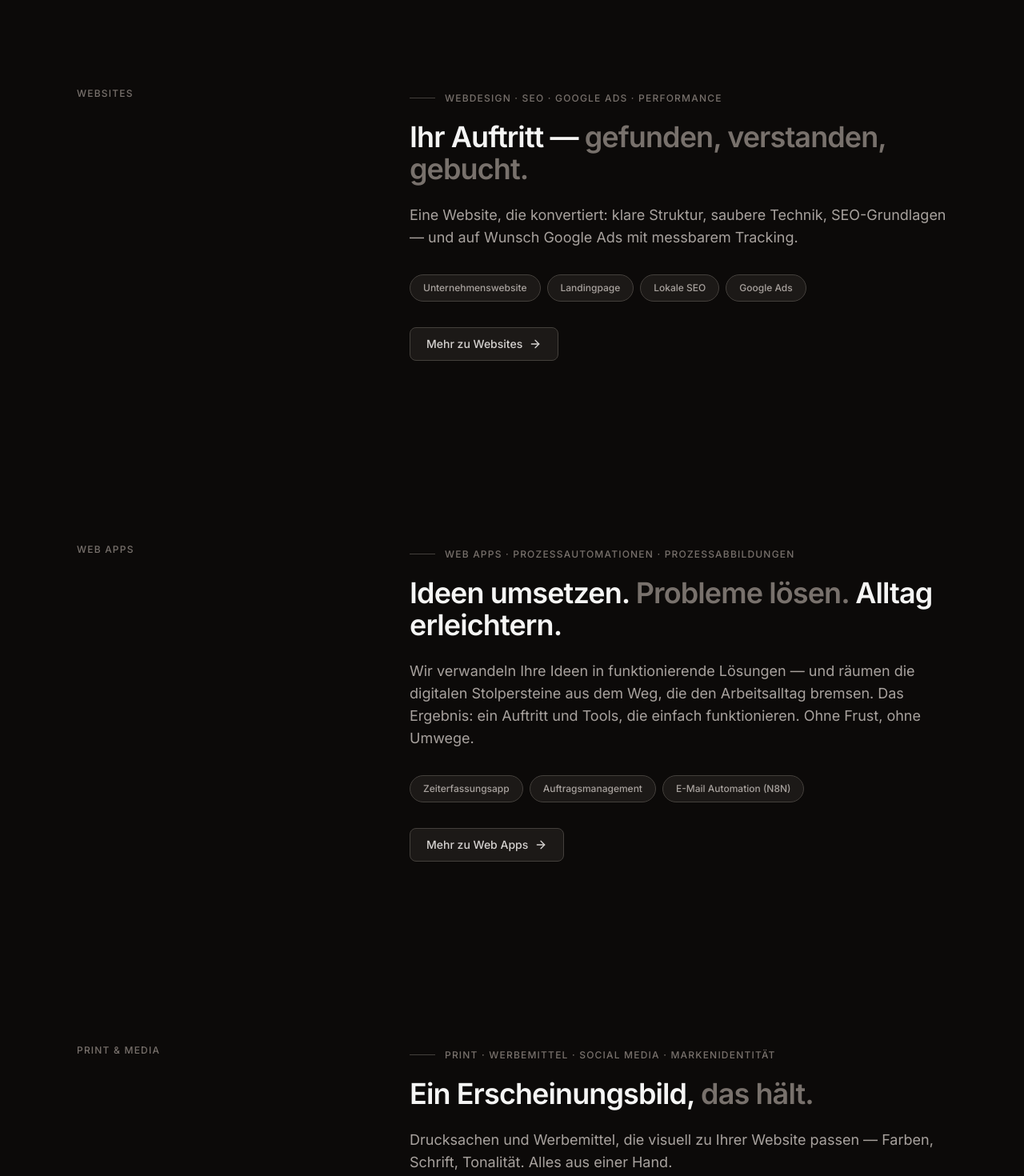
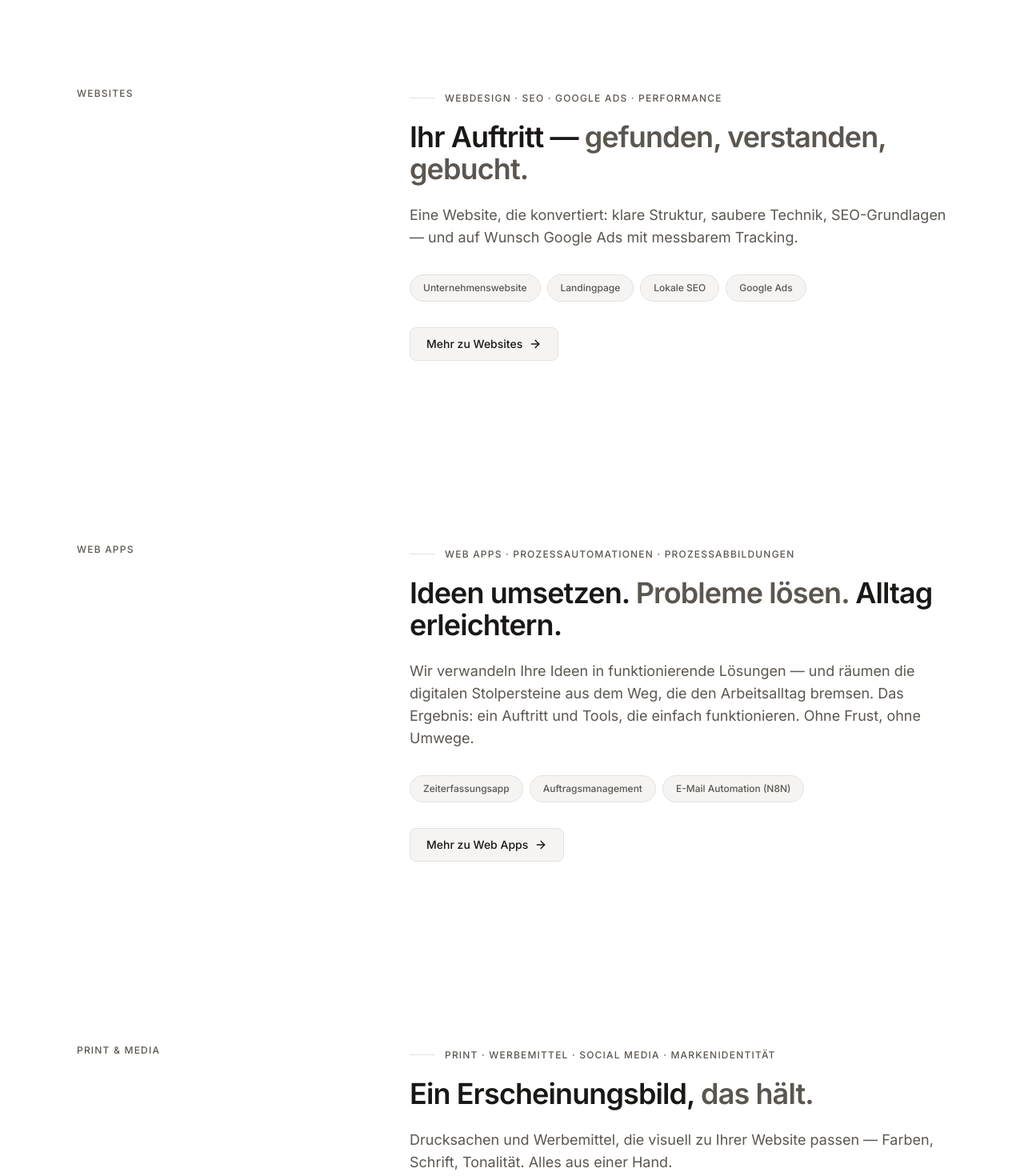
Before and after one commit to Christof999/csoftware, a React (Vite) app: page / in a window 1280 px wide. Shown: the part 780-2250 px from the top of the page at 80% size. Built offline with nearby package versions, Linux system fonts and the light colour scheme.

Commit message:
fix(home): Leistungs-Sektionen nur im Dark Mode schwarz
Light Mode: bg-gallery-surface + gallery/shell-Farben für Lesbarkeit.
Dark Mode: unverändert stone-950 und bestehende helle Akzentfarben.

Co-authored-by: Christof999 <Christof999@users.noreply.github.com>

```diff
--- a/src/components/home/HomeManifesto.tsx
+++ b/src/components/home/HomeManifesto.tsx
@@ -11,7 +11,10 @@ const EXAMPLES = [
 
 export function HomeManifesto() {
   return (
-    <section id="webapps" className="bg-stone-950 py-20 sm:py-28">
+    <section
+      id="webapps"
+      className="bg-gallery-surface py-20 sm:py-28 dark:bg-stone-950"
+    >
       <div className="mx-auto max-w-6xl px-4 sm:px-6 lg:px-8">
         <motion.div
           initial="hidden"
@@ -23,7 +26,7 @@ export function HomeManifesto() {
           <motion.p
             custom={0}
             variants={fadeInUp}
-            className="text-xs font-medium uppercase tracking-widest text-stone-500 pt-1"
+            className="pt-1 text-xs font-medium uppercase tracking-widest text-shell-muted dark:text-stone-500"
           >
             Web Apps
           </motion.p>
@@ -32,26 +35,29 @@ export function HomeManifesto() {
             <motion.p
               custom={1}
               variants={fadeInUp}
-              className="inline-flex items-center gap-3 text-xs font-medium uppercase tracking-widest text-stone-500"
+              className="inline-flex items-center gap-3 text-xs font-medium uppercase tracking-widest text-shell-muted dark:text-stone-500"
             >
-              <span className="h-px w-8 bg-stone-700 inline-block" aria-hidden />
+              <span
+                className="inline-block h-px w-8 bg-gallery-line dark:bg-stone-700"
+                aria-hidden
+              />
               Web Apps · Prozessautomationen · Prozessabbildungen
             </motion.p>
 
             <motion.h2
               custom={2}
               variants={fadeInUp}
-              className="mt-5 font-display text-3xl font-semibold leading-tight tracking-tight text-stone-100 sm:text-4xl sm:leading-[1.12]"
+              className="mt-5 font-display text-3xl font-semibold leading-tight tracking-tight text-gallery-ink sm:text-4xl sm:leading-[1.12] dark:text-stone-100"
             >
               Ideen umsetzen.{' '}
-              <span className="text-stone-500">Probleme lösen.</span>{' '}
+              <span className="text-shell-muted dark:text-stone-500">Probleme lösen.</span>{' '}
               Alltag erleichtern.
             </motion.h2>
 
             <motion.p
               custom={3}
               variants={fadeInUp}
-              className="mt-6 text-base leading-relaxed text-stone-400 sm:text-lg"
+              className="mt-6 text-base leading-relaxed text-shell-muted sm:text-lg dark:text-stone-400"
             >
               Wir verwandeln Ihre Ideen in funktionierende Lösungen — und
               räumen die digitalen Stolpersteine aus dem Weg, die den
@@ -67,7 +73,7 @@ export function HomeManifesto() {
               {EXAMPLES.map((ex) => (
                 <span
                   key={ex}
-                  className="inline-block cursor-default rounded-full border border-stone-700 bg-stone-900 px-4 py-2 text-xs font-medium text-stone-400"
+                  className="inline-block cursor-default rounded-full border border-gallery-line bg-gallery-bg px-4 py-2 text-xs font-medium text-shell-muted dark:border-stone-700 dark:bg-stone-900 dark:text-stone-400"
                 >
                   {ex}
                 </span>
@@ -77,7 +83,7 @@ export function HomeManifesto() {
             <motion.div custom={5} variants={fadeInUp} className="mt-8">
               <Link
                 to="/leistungen#chapter-02"
-                className="inline-flex items-center gap-2 rounded-lg border border-stone-700 bg-stone-900 px-5 py-2.5 text-sm font-medium text-stone-300 transition hover:border-stone-500 hover:text-white"
+                className="inline-flex items-center gap-2 rounded-lg border border-gallery-line bg-gallery-bg px-5 py-2.5 text-sm font-medium text-gallery-ink transition hover:border-stone-400 dark:border-stone-700 dark:bg-stone-900 dark:text-stone-300 dark:hover:border-stone-500 dark:hover:text-white"
               >
                 Mehr zu Web Apps
                 <ArrowRight className="h-4 w-4" aria-hidden />
--- a/src/components/home/HomePrint.tsx
+++ b/src/components/home/HomePrint.tsx
@@ -7,7 +7,10 @@ const EXAMPLES = ['Visitenkarte', 'Flyer & Folder', 'Messestand', 'Social-Media-
 
 export function HomePrint() {
   return (
-    <section id="print-media" className="bg-stone-950 py-20 sm:py-28">
+    <section
+      id="print-media"
+      className="bg-gallery-surface py-20 sm:py-28 dark:bg-stone-950"
+    >
       <div className="mx-auto max-w-6xl px-4 sm:px-6 lg:px-8">
         <motion.div
           initial="hidden"
@@ -19,7 +22,7 @@ export function HomePrint() {
           <motion.p
             custom={0}
             variants={fadeInUp}
-            className="text-xs font-medium uppercase tracking-widest text-stone-500 pt-1"
+            className="pt-1 text-xs font-medium uppercase tracking-widest text-shell-muted dark:text-stone-500"
           >
             Print & Media
           </motion.p>
@@ -28,25 +31,28 @@ export function HomePrint() {
             <motion.p
               custom={1}
               variants={fadeInUp}
-              className="inline-flex items-center gap-3 text-xs font-medium uppercase tracking-widest text-stone-500"
+              className="inline-flex items-center gap-3 text-xs font-medium uppercase tracking-widest text-shell-muted dark:text-stone-500"
             >
-              <span className="h-px w-8 bg-stone-700 inline-block" aria-hidden />
+              <span
+                className="inline-block h-px w-8 bg-gallery-line dark:bg-stone-700"
+                aria-hidden
+              />
               Print · Werbemittel · Social Media · Markenidentität
             </motion.p>
 
             <motion.h2
               custom={2}
               variants={fadeInUp}
-              className="mt-5 font-display text-3xl font-semibold leading-tight tracking-tight text-stone-100 sm:text-4xl sm:leading-[1.12]"
+              className="mt-5 font-display text-3xl font-semibold leading-tight tracking-tight text-gallery-ink sm:text-4xl sm:leading-[1.12] dark:text-stone-100"
             >
               Ein Erscheinungsbild,{' '}
-              <span className="text-stone-500">das hält.</span>
+              <span className="text-shell-muted dark:text-stone-500">das hält.</span>
             </motion.h2>
 
             <motion.p
               custom={3}
               variants={fadeInUp}
-              className="mt-6 text-base leading-relaxed text-stone-400 sm:text-lg"
+              className="mt-6 text-base leading-relaxed text-shell-muted sm:text-lg dark:text-stone-400"
             >
               Drucksachen und Werbemittel, die visuell zu Ihrer Website passen —
               Farben, Schrift, Tonalität. Alles aus einer Hand.
@@ -60,7 +66,7 @@ export function HomePrint() {
               {EXAMPLES.map((ex) => (
                 <span
                   key={ex}
-                  className="inline-block cursor-default rounded-full border border-stone-700 bg-stone-900 px-4 py-2 text-xs font-medium text-stone-400"
+                  className="inline-block cursor-default rounded-full border border-gallery-line bg-gallery-bg px-4 py-2 text-xs font-medium text-shell-muted dark:border-stone-700 dark:bg-stone-900 dark:text-stone-400"
                 >
                   {ex}
                 </span>
@@ -70,7 +76,7 @@ export function HomePrint() {
             <motion.div custom={5} variants={fadeInUp} className="mt-8">
               <Link
                 to="/leistungen#chapter-03"
-                className="inline-flex items-center gap-2 rounded-lg border border-stone-700 bg-stone-900 px-5 py-2.5 text-sm font-medium text-stone-300 transition hover:border-stone-500 hover:text-white"
+                className="inline-flex items-center gap-2 rounded-lg border border-gallery-line bg-gallery-bg px-5 py-2.5 text-sm font-medium text-gallery-ink transition hover:border-stone-400 dark:border-stone-700 dark:bg-stone-900 dark:text-stone-300 dark:hover:border-stone-500 dark:hover:text-white"
               >
                 Mehr zu Print & Media
                 <ArrowRight className="h-4 w-4" aria-hidden />
--- a/src/components/home/HomeWebsites.tsx
+++ b/src/components/home/HomeWebsites.tsx
@@ -7,7 +7,10 @@ const EXAMPLES = ['Unternehmenswebsite', 'Landingpage', 'Lokale SEO', 'Google Ad
 
 export function HomeWebsites() {
   return (
-    <section id="websites" className="bg-stone-950 py-20 sm:py-28">
+    <section
+      id="websites"
+      className="bg-gallery-surface py-20 sm:py-28 dark:bg-stone-950"
+    >
       <div className="mx-auto max-w-6xl px-4 sm:px-6 lg:px-8">
         <motion.div
           initial="hidden"
@@ -19,7 +22,7 @@ export function HomeWebsites() {
           <motion.p
             custom={0}
             variants={fadeInUp}
-            className="text-xs font-medium uppercase tracking-widest text-stone-500 pt-1"
+            className="pt-1 text-xs font-medium uppercase tracking-widest text-shell-muted dark:text-stone-500"
           >
             Websites
           </motion.p>
@@ -28,25 +31,30 @@ export function HomeWebsites() {
             <motion.p
               custom={1}
               variants={fadeInUp}
-              className="inline-flex items-center gap-3 text-xs font-medium uppercase tracking-widest text-stone-500"
+              className="inline-flex items-center gap-3 text-xs font-medium uppercase tracking-widest text-shell-muted dark:text-stone-500"
             >
-              <span className="h-px w-8 bg-stone-700 inline-block" aria-hidden />
+              <span
+                className="inline-block h-px w-8 bg-gallery-line dark:bg-stone-700"
+                aria-hidden
+              />
               Webdesign · SEO · Google Ads · Performance
             </motion.p>
 
             <motion.h2
               custom={2}
               variants={fadeInUp}
-              className="mt-5 font-display text-3xl font-semibold leading-tight tracking-tight text-stone-100 sm:text-4xl sm:leading-[1.12]"
+              className="mt-5 font-display text-3xl font-semibold leading-tight tracking-tight text-gallery-ink sm:text-4xl sm:leading-[1.12] dark:text-stone-100"
             >
               Ihr Auftritt —{' '}
-              <span className="text-stone-500">gefunden, verstanden, gebucht.</span>
+              <span className="text-shell-muted dark:text-stone-500">
+                gefunden, verstanden, gebucht.
+              </span>
             </motion.h2>
 
             <motion.p
               custom={3}
               variants={fadeInUp}
-              className="mt-6 text-base leading-relaxed text-stone-400 sm:text-lg"
+              className="mt-6 text-base leading-relaxed text-shell-muted sm:text-lg dark:text-stone-400"
             >
               Eine Website, die konvertiert: klare Struktur, saubere Technik,
               SEO-Grundlagen — und auf Wunsch Google Ads mit messbarem Tracking.
@@ -60,7 +68,7 @@ export function HomeWebsites() {
               {EXAMPLES.map((ex) => (
                 <span
                   key={ex}
-                  className="inline-block cursor-default rounded-full border border-stone-700 bg-stone-900 px-4 py-2 text-xs font-medium text-stone-400"
+                  className="inline-block cursor-default rounded-full border border-gallery-line bg-gallery-bg px-4 py-2 text-xs font-medium text-shell-muted dark:border-stone-700 dark:bg-stone-900 dark:text-stone-400"
                 >
                   {ex}
                 </span>
@@ -70,7 +78,7 @@ export function HomeWebsites() {
             <motion.div custom={5} variants={fadeInUp} className="mt-8">
               <Link
                 to="/leistungen#chapter-01"
-                className="inline-flex items-center gap-2 rounded-lg border border-stone-700 bg-stone-900 px-5 py-2.5 text-sm font-medium text-stone-300 transition hover:border-stone-500 hover:text-white"
+                className="inline-flex items-center gap-2 rounded-lg border border-gallery-line bg-gallery-bg px-5 py-2.5 text-sm font-medium text-gallery-ink transition hover:border-stone-400 dark:border-stone-700 dark:bg-stone-900 dark:text-stone-300 dark:hover:border-stone-500 dark:hover:text-white"
               >
                 Mehr zu Websites
                 <ArrowRight className="h-4 w-4" aria-hidden />
```
